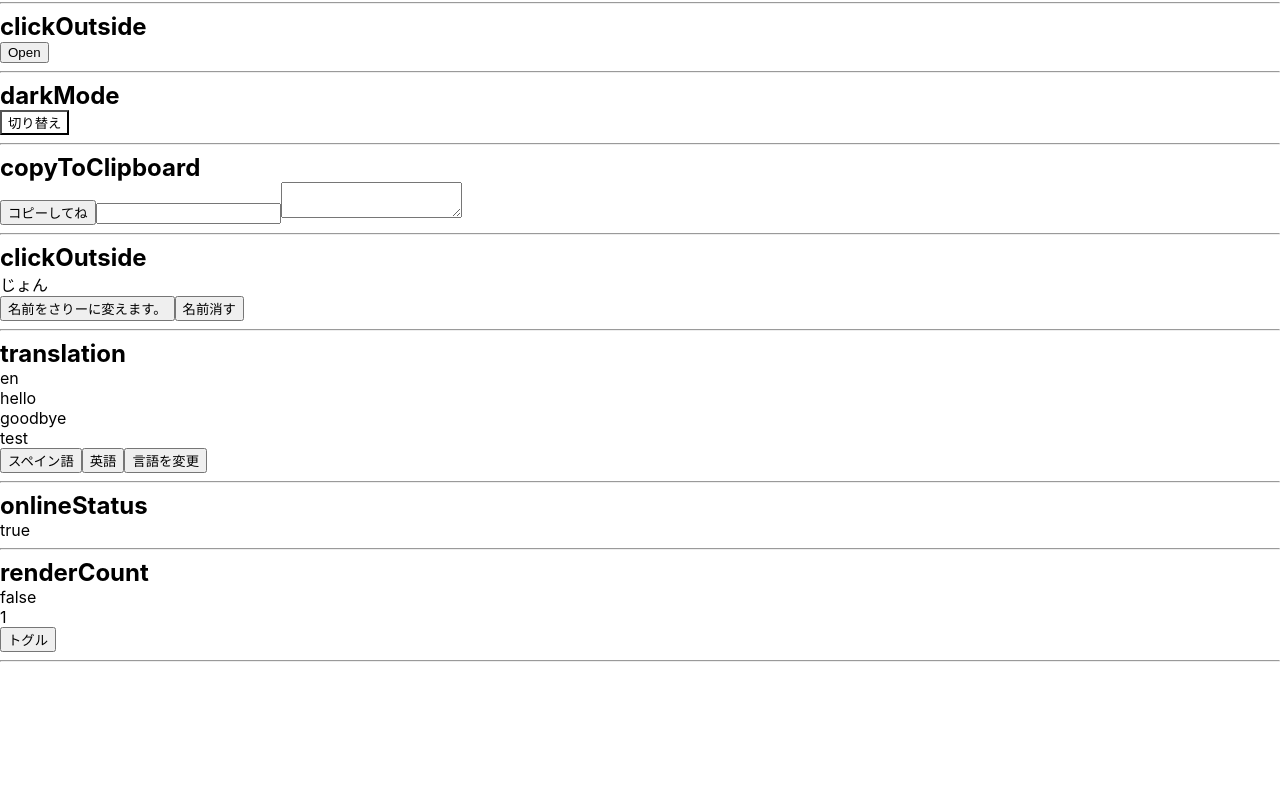
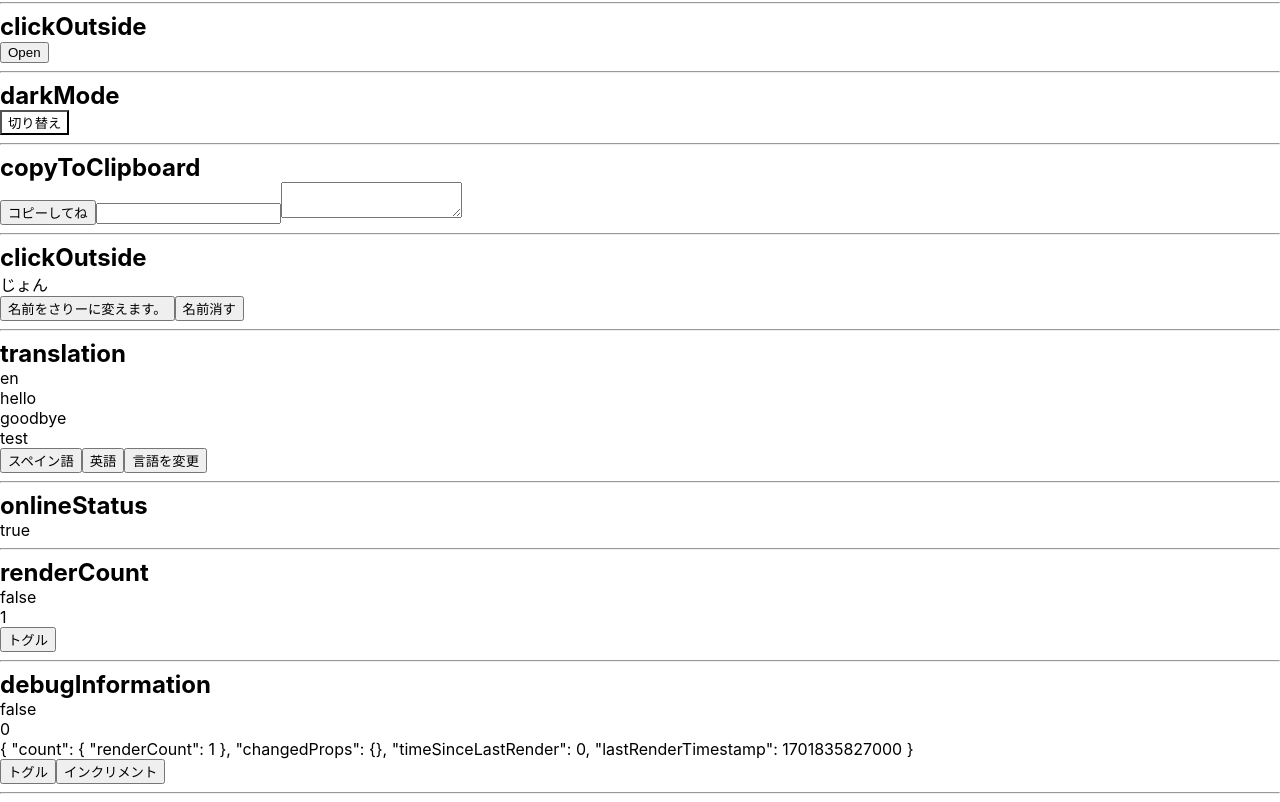
Before and after one commit to genta-t/react18-tutorial, a React (Create React App) app: page /custom-hooks-2 in a window 1280 px wide. Shown: the part 498-1300 px from the top of the page. Before the commit the page ends 1168 px from the top, so only its background shows below. Built offline with nearby package versions, Linux system fonts and the light colour scheme; no server answers.

Commit message:
useDebugInformationカスタムフック完了

```diff
--- a/src/components/CustomHooks2.tsx
+++ b/src/components/CustomHooks2.tsx
@@ -11,6 +11,7 @@ import CookieComp from './customHooks/cookie/CookieComp';
 import TranslationComp from './customHooks/translation/TranslationComp';
 import OnlineStatusComp from './customHooks/onlineStatus/OnlineStatusComp';
 import RenderCountComp from './customHooks/renderCount/RenderCountComp';
+import DebugInformationComp from './customHooks/debugInformation/DebugInfomationComp';
 
 const CustomHooksPage2 = () => {
 
@@ -30,6 +31,7 @@ const CustomHooksPage2 = () => {
       <TranslationComp />
       <OnlineStatusComp />
       <RenderCountComp />
+      <DebugInformationComp />
     </>
   );
 }
--- /dev/null
+++ b/src/components/customHooks/debugInformation/DebugInfomationComp.tsx
@@ -0,0 +1,35 @@
+import { useState } from "react";
+import { useToggle } from "../toggle/useToggle";
+import { TypesChildComp, useDebugInformation } from "./useDebugInformation";
+
+const DebugInformationComp = () => {
+  const [ boolean, toggle ] = useToggle(false);
+  const [ count, setCount ] = useState(0);
+
+  return (
+    <>
+      <h2>debugInformation</h2>
+      <ChildComp
+        boolean={boolean}
+        count={count}
+      />
+      <button onClick={() => toggle()}>トグル</button>
+      <button onClick={() => setCount(p => p + 1)}>インクリメント</button>
+      <hr />
+    </>
+  )
+}
+
+export default DebugInformationComp;
+
+const ChildComp = ({boolean, count}: TypesChildComp) => {
+  const info = useDebugInformation("ChildComp", {boolean, count})
+
+  return (
+    <>
+      <p>{boolean.toString()}</p>
+      <p>{count}</p>
+      <p>{JSON.stringify(info, null, 2)}</p>
+    </>
+  )
+}
--- /dev/null
+++ b/src/components/customHooks/debugInformation/useDebugInformation.ts
@@ -0,0 +1,41 @@
+import { useEffect, useRef } from "react";
+import { useRenderCount } from "../renderCount/useRenderCount"
+
+export type TypesChildComp = {
+  boolean: boolean;
+  count: number;
+}
+
+export const useDebugInformation = (compName: string, props: TypesChildComp) => {
+  const count = useRenderCount();
+  const changedProps = useRef({});
+  const previousProps = useRef(props);
+  const lastRenderTimestamp = useRef(Date.now());
+
+  const propKeys = Object.keys({ ...props, ...previousProps.current }) as (keyof TypesChildComp)[];
+  changedProps.current = propKeys.reduce((obj, key) => {
+    if (props[key] === previousProps.current[key]) return obj;
+    return {
+      ...obj,
+      [key] : {
+        previous: previousProps.current[key],
+        current: props[key]
+      },
+    }
+  }, {});
+
+  const info = {
+    count,
+    changedProps: changedProps.current,
+    timeSinceLastRender: Date.now() - lastRenderTimestamp.current,
+    lastRenderTimestamp: lastRenderTimestamp.current,
+  }
+
+  useEffect(() => {
+    previousProps.current = props;
+    lastRenderTimestamp.current = Date.now();
+    console.log("[debug-info]", compName, info);
+  })
+
+  return info;
+}
```
